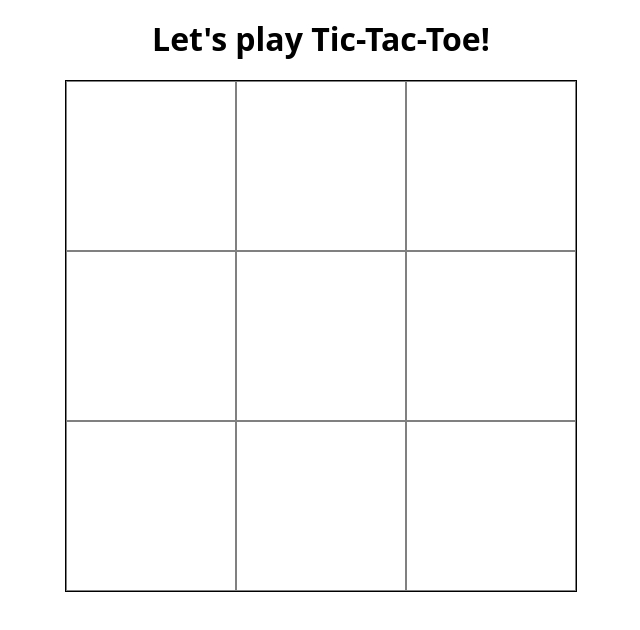
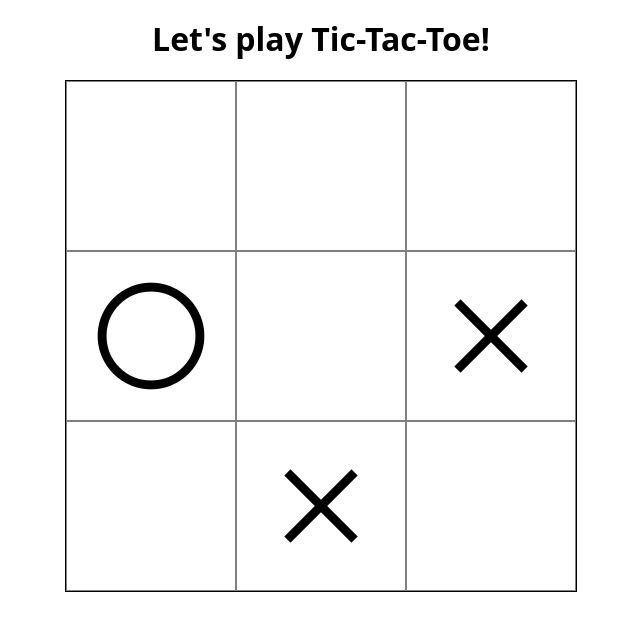
Before and after one commit to ShrikeSwallow/tic-tac-toe-top, a website: page index.html in a window 1280 px wide. Shown: the whole page, without its empty margins (319-959 px from the left). Drawn offline with nearby package versions, Linux system fonts and the light colour scheme.

Commit message:
Display cross and circle symbols

```diff
--- a/index.html
+++ b/index.html
@@ -1,7 +1,12 @@
 <!DOCTYPE html>
 <html lang="en">
   <head>
+    <link
+      rel="stylesheet"
+      href="https://fonts.googleapis.com/css2?family=Material+Symbols+Outlined:opsz,wght,FILL,GRAD@20..48,100..700,0..1,-50..200"
+    />
     <link rel="stylesheet" href="style.css" />
+
     <script src="index.js" defer></script>
     <meta charset="UTF-8" />
     <meta name="viewport" content="width=device-width, initial-scale=1.0" />
@@ -10,7 +15,9 @@
   <body>
     <div class="container">
       <header><h1>Let's play Tic-Tac-Toe!</h1></header>
-      <main><div class="game-container"></div></main>
+      <main>
+        <div class="game-container"></div>
+      </main>
     </div>
   </body>
 </html>
--- a/index.js
+++ b/index.js
@@ -1,5 +1,5 @@
 const gameboard = (() => {
-  const board = ["", "", "", "", "", "", "", "", ""];
+  const board = ["", "", "", "o", "", "x", "", "x", ""];
   const fillSpace = (position, symbol) => {
     board[position] = symbol;
   };
@@ -44,13 +44,15 @@ const gameboard = (() => {
 
 const display = (() => {
   const gameContainer = document.querySelector(".game-container");
+  const displaySymbol = { x: "close", o: "circle" };
   const init = () => {
     for (let i = 0; i < 9; i++) {
       const cell = document.createElement("div");
       cell.classList.add("cell");
       cell.dataset.index = i;
       const cellText = document.createElement("p");
-      cellText.textContent = "";
+      cellText.classList.add("material-symbols-outlined");
+      cellText.textContent = `${displaySymbol[gameboard.board[i]] ?? ""}`;
       cell.appendChild(cellText);
       gameContainer.appendChild(cell);
     }
--- a/style.css
+++ b/style.css
@@ -1,4 +1,9 @@
 @import "node_modules/modern-normalize/modern-normalize.css";
+
+.material-symbols-outlined {
+  font-variation-settings: "FILL" 0, "wght" 400, "GRAD" 0, "opsz" 40;
+  font-size: 8rem;
+}
 
 .container {
   width: max(60vh, 40vw);
@@ -17,9 +22,16 @@ header {
   display: grid;
   grid-template-columns: repeat(3, 1fr);
   grid-template-rows: repeat(3, 1fr);
+  justify-content: center;
+  align-content: center;
 }
 
 .cell {
   border: 1px solid gray;
   aspect-ratio: 1;
+  display: grid;
 }
+
+.cell p {
+  margin: auto;
+}
```
